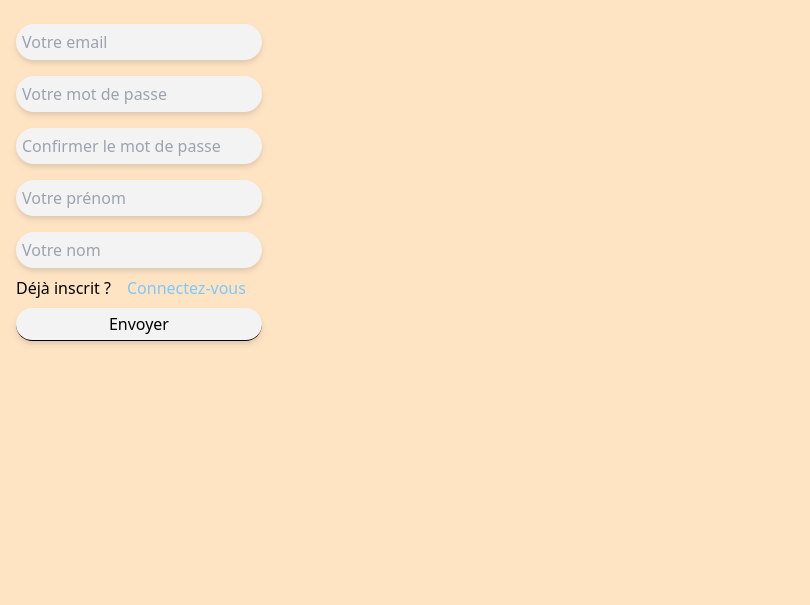
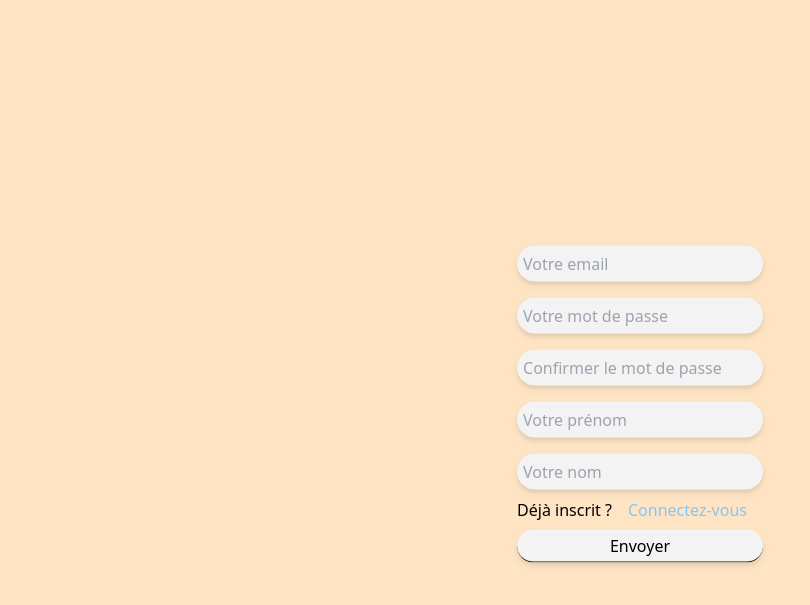
Before and after one commit to tinkode92/ProjetDevLabBack_Bekrarchouche_Bucpsun, a PHP site: page / in a window 1280 px wide. Shown: the top 605 px of the page, without its empty margins (0-810 px from the left). Run offline with PHP 8.4, Linux system fonts and the light colour scheme; some libraries are stand-ins or nearby versions.

Commit message:
:lipstick: center sign-in form

```diff
--- a/index.php
+++ b/index.php
@@ -12,7 +12,7 @@
 </head>
 <body>
 
-    <div class="flex">
+    <div class="flex fixed top-[50%] left-[50%] translate-y-[-50%] translate-x-[-50%]">
         <form class="flex flex-col p-4 place-content-center" method="post">
             <input type="email" class="p-1.5 border-gray-300 rounded-full bg-[#F3F3F3] my-2 drop-shadow-md" name="email" placeholder="Votre email">
             <input type="password" class="p-1.5 border-gray-300 rounded-full bg-[#F3F3F3] my-2 drop-shadow-md"  name="password1" placeholder="Votre mot de passe">
```
